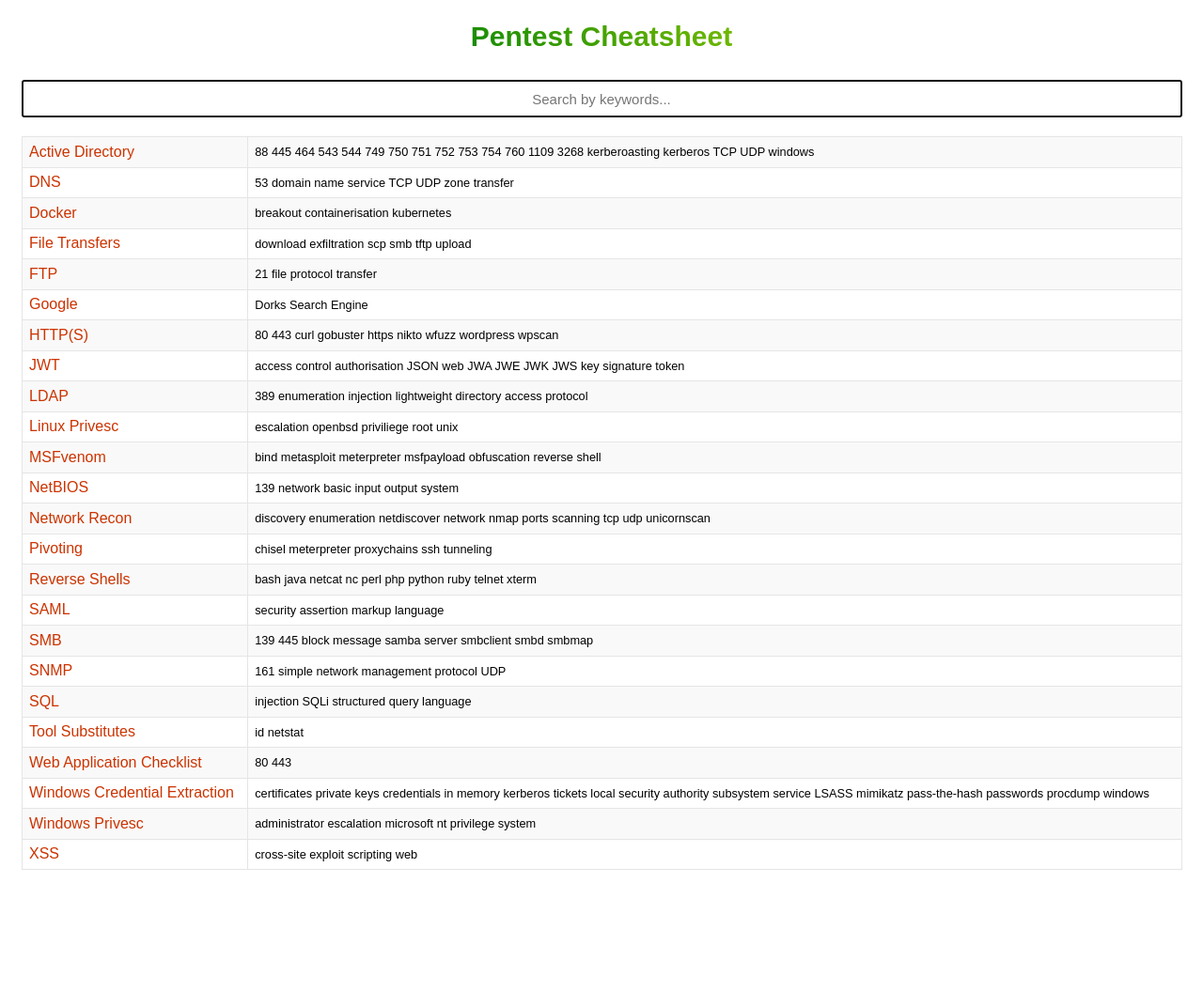
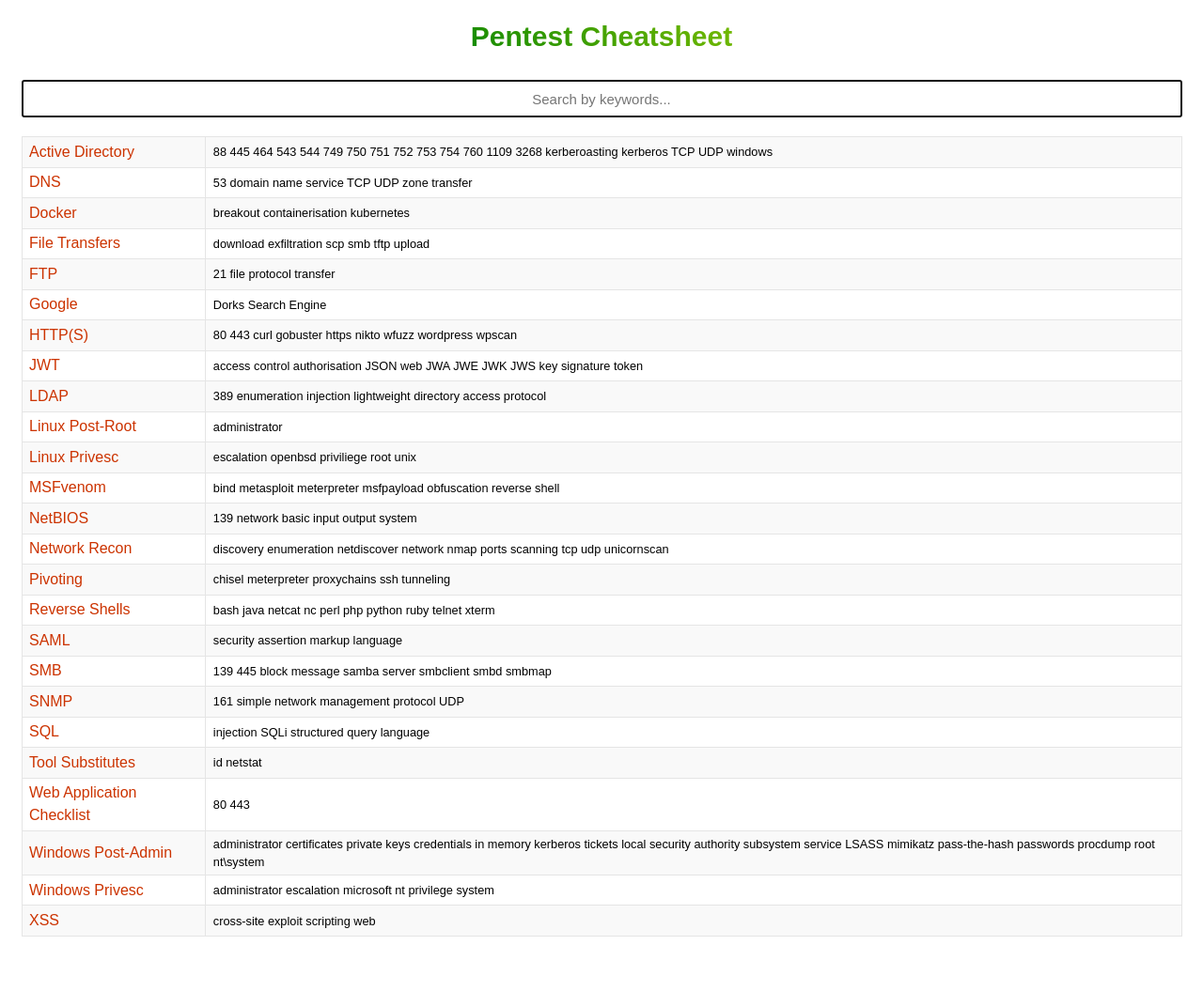
Before and after one commit to agrzeslak/cheatsheet, a Jekyll site: the page built from index.md, in a window 1280 px wide. Shown: the whole page at 94% size. Built offline with Jekyll 4.4.1, drawn with Linux system fonts in a browser that asks for light colours; before the commit the page ends 1001 px from its top, so only the background shows below that.

Commit message:
Renamed windows page to post-admin and created linux equivalent

```diff
--- /dev/null
+++ b/_topics/linux-post-root.md
@@ -0,0 +1,8 @@
+---
+layout: default
+title: Linux Post-Root
+tags:
+    - administrator
+---
+# Linux Post-Root
+TODO
--- a/_topics/windows-credential-extraction.md
+++ b/_topics/windows-post-admin.md
@@ -1,7 +1,8 @@
 ---
 layout: default
-title: Windows Credential Extraction
+title: Windows Post-Admin
 tags:
+    - administrator
     - certificates private keys
     - credentials
     - in memory
@@ -12,9 +13,10 @@ tags:
     - pass-the-hash
     - passwords
     - procdump
-    - windows
+    - root
+    - nt\system
 ---
-# Windows Credential Extraction
+# Windows Post-Admin
 ## Mimikatz
 ### Offline
 Dump LSASS
```
Also changed, not shown: _topics/smb.md (+2 -1 lines).
